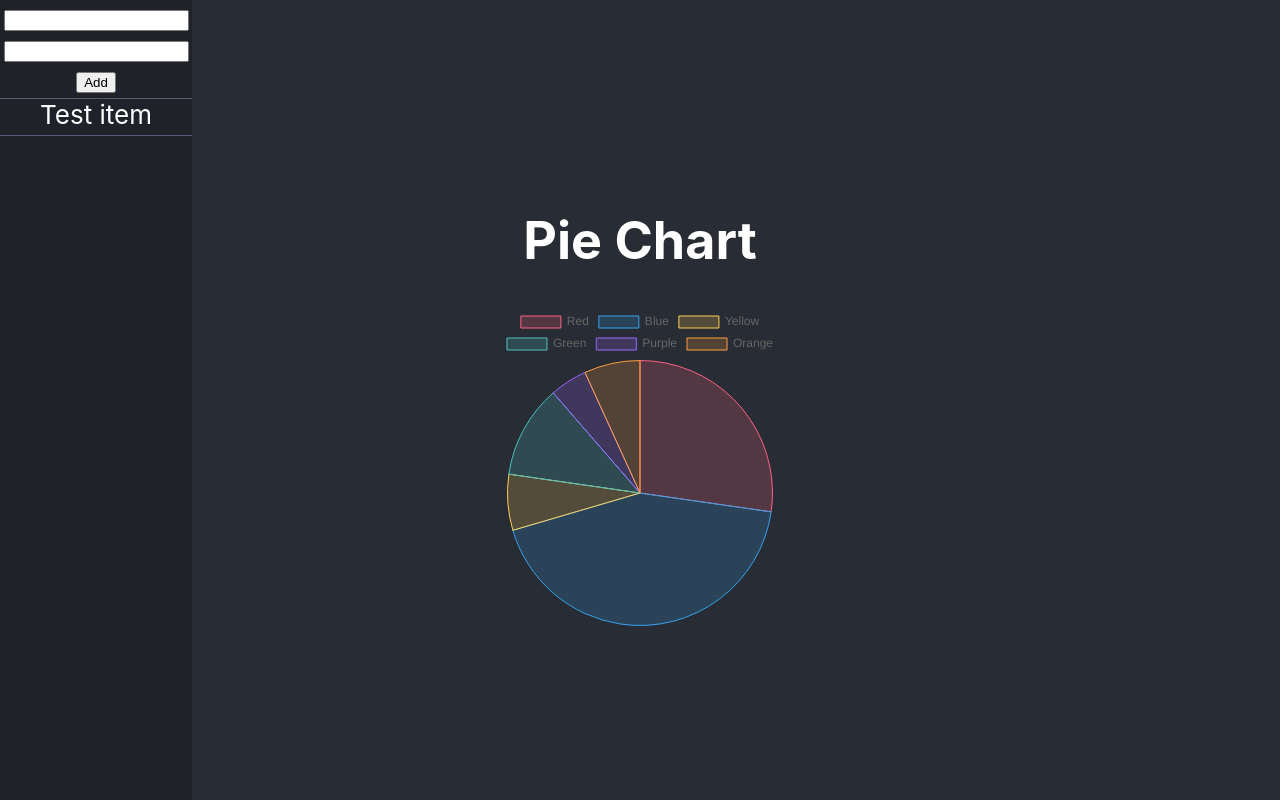
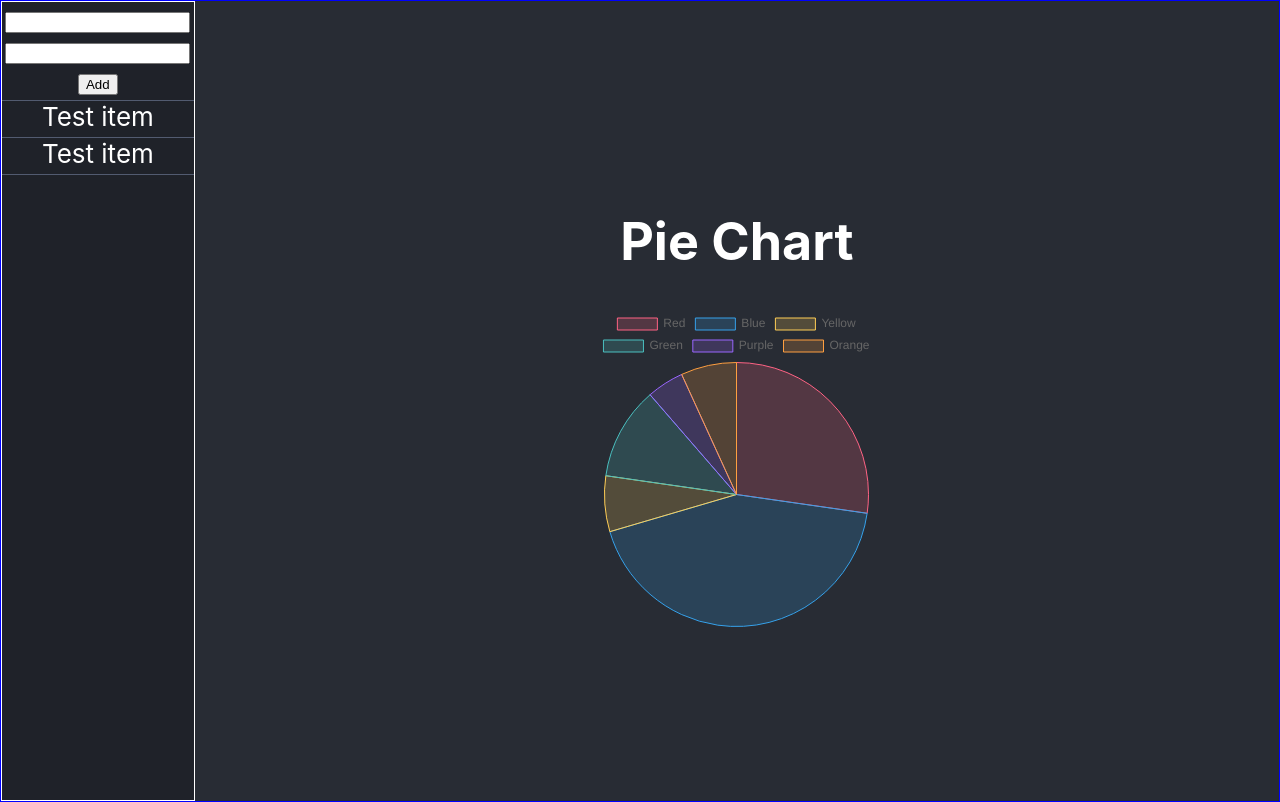
Before and after one commit to RyanKastl/Budgetizer, a React (Create React App) app in the folder FrontEnd/: page / in a window 1280 px wide. Built offline with nearby package versions, Linux system fonts and the light colour scheme.

Commit message:
Switched to flexbox to containerize components

```diff
--- a/FrontEnd/src/App.css
+++ b/FrontEnd/src/App.css
@@ -3,11 +3,12 @@
   background-color: #282c34;
   min-height: 100vh;
   display: flex;
-  flex-direction: column;
+  flex-direction: row;
   align-items: center;
   justify-content: center;
   font-size: calc(10px + 2vmin);
   color: white;
+  border: 1px solid blue;
 }
 
 .App-logo {
@@ -46,17 +47,17 @@
 }
 
 .Chart-body {
+  order: 2;
   width: 25%;
   margin: auto;
 }
 
 .Data-container {
-  position: absolute;
-  left: 0;
-  top: 0;
+  order: 1;
   background-color: #1f2229;
   width: 15%;
-  height: 100%;
+  border: 1px solid white;
+  align-self: stretch;
 }
 
 .Data-control {
@@ -68,3 +69,8 @@
   border-bottom: 1px solid #525b70;
   padding-bottom: 5px;
 }
+
+.App-container {
+  display: flex;
+  flex-direction: row;
+}
--- a/FrontEnd/src/App.js
+++ b/FrontEnd/src/App.js
@@ -58,6 +58,7 @@ function App() {
       <div className="Data-container">
         <DataControl />
         <div className="Data-item">Test item</div>
+        <div className="Data-item">Test item</div>
       </div>
     </div>
   );
```
Also changed, not shown: 1 other file (tests, documents, lock files or other folders).
